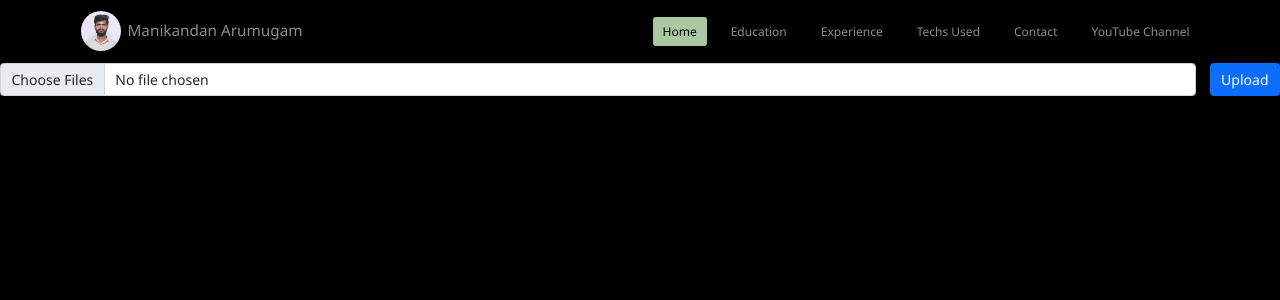
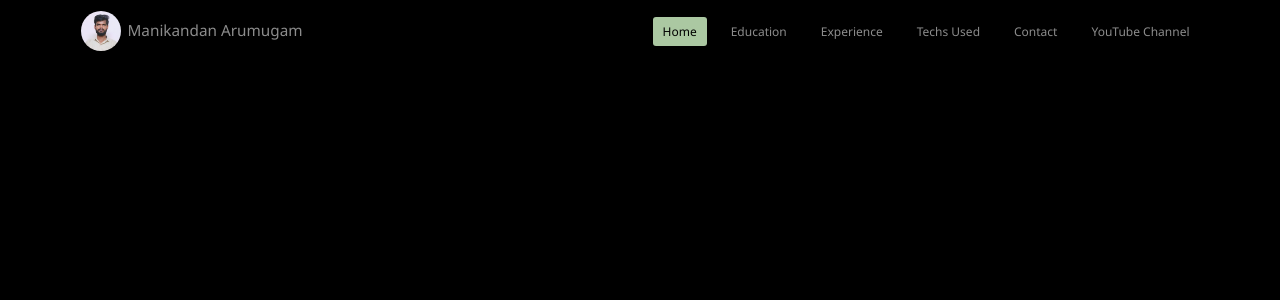
Before and after one commit to manikeeranur/react-portfolio, a React (Create React App) app: page /fileuploader in a window 1280 px wide. Shown: the top 300 px of the page. Built offline with nearby package versions, Linux system fonts and the light colour scheme.

Commit message:
fileuploader

```diff
--- a/src/App.jsx
+++ b/src/App.jsx
@@ -40,7 +40,10 @@ const App = () => {
             <Route path="/myresume" element={<MyResume />} />
           </Routes>
           <Routes>
-            <Route path="/fileUploader" element={<FileUploader />} />
+            <Route
+              path="/fileuploader/:folderName"
+              element={<FileUploader />}
+            />
           </Routes>
           <Routes>
             <Route path="/blog" element={<HtmlBlogUpload />} />
--- a/src/components/FileUploader.jsx
+++ b/src/components/FileUploader.jsx
@@ -1,93 +1,32 @@
-// import React, { useState } from "react";
+import React, { useState } from "react";
+import { useParams } from "react-router-dom";
 
-// const FileUploader = () => {
-//   const [uploadedData, setUploadedData] = useState([]);
-//   const url = "https://api.cloudinary.com/v1_1/duuesjzan/image/upload";
+const FileUploader = ({ fileName = "FrontImage", setImageUrl = () => {} }) => {
+  const { folderName } = useParams();
 
-//   const handleSubmit = async (e) => {
-//     e.preventDefault();
-
-//     const files = e.target.fileInput.files;
-//     const uploadedResponses = [];
-
-//     for (let i = 0; i < files.length; i++) {
-//       const formData = new FormData();
-//       formData.append("file", files[i]);
-//       formData.append("upload_preset", "ml_default");
-
-//       try {
-//         const response = await fetch(url, {
-//           method: "POST",
-//           body: formData,
-//         });
-
-//         const data = await response.json();
-//         uploadedResponses.push(data);
-//       } catch (error) {
-//         console.error("Error uploading file:", error);
-//       }
-//     }
-
-//     setUploadedData((prev) => [...prev, ...uploadedResponses]);
-//   };
-
-//   return (
-//     <div>
-//       <form onSubmit={handleSubmit}>
-//         <input type="file" name="fileInput" multiple />
-//         <button type="submit">Upload</button>
-//       </form>
-
-//       <div id="data">
-//         {uploadedData.map((data, index) => (
-//           <div key={index}>
-//             <p>Uploaded File: {data.original_filename}</p>
-//             <img
-//               src={data.secure_url}
-//               alt={data.original_filename}
-//               width="200"
-//             />
-//           </div>
-//         ))}
-//       </div>
-//     </div>
-//   );
-// };
-
-// export default FileUploader;
-
-import React, { useState } from "react";
-
-const FileUploader = ({
-  productId = 1,
-  fileName = "FrontImage",
-  setImageUrl,
-}) => {
-  const UserId = 1;
   const [uploadedData, setUploadedData] = useState([]);
 
   const cloudName = "duuesjzan";
   const uploadPreset = "ml_default";
-  const url = `https://api.cloudinary.com/v1_1/${cloudName}/image/upload`;
 
   const handleFileUpload = async () => {
     const files = document.getElementById(fileName).files;
     const uploadedResponses = [];
-    const folderName = `User_${UserId}/${
-      productId ? `Product_${productId}` : "Common"
-    }/${fileName}`;
+
+    const folderPath = folderName;
 
     for (let i = 0; i < files.length; i++) {
       const formData = new FormData();
       formData.append("file", files[i]);
       formData.append("upload_preset", uploadPreset);
-      formData.append("folder", folderName);
 
-      const customFileName = `FI_Shoe_${Date.now()}`;
-      formData.append("public_id", customFileName);
+      const originalFileName = files[i].name.replace(/\.[^/.]+$/, "");
+      const uploadUrl = `https://api.cloudinary.com/v1_1/${cloudName}/image/upload?folder=${encodeURIComponent(
+        folderPath
+      )}&public_id=${encodeURIComponent(originalFileName)}`;
 
       try {
-        const response = await fetch(url, {
+        const response = await fetch(uploadUrl, {
           method: "POST",
           body: formData,
         });
@@ -99,19 +38,16 @@ const FileUploader = ({
       }
     }
 
-    setUploadedData((prev) => {
-      const newData = [...prev, ...uploadedResponses];
-      return newData;
-    });
+    setUploadedData((prev) => [...prev, ...uploadedResponses]);
 
-    setImageUrl(() => {
-      const newPublicId = uploadedResponses[0]?.public_id;
-      return newPublicId;
-    });
+    if (setImageUrl && uploadedResponses.length > 0) {
+      setImageUrl(uploadedResponses[0]?.public_id);
+    }
   };
 
   return (
-    <div className="col-12">
+    <div className="col-12 w-100 min-vh-100 bg-white p-5">
+      <h3>Uploading to: {folderName}</h3>
       <div className="d-flex align-items-center gap-3">
         <input
           type="file"
@@ -130,15 +66,33 @@ const FileUploader = ({
       </div>
 
       <div id="data">
+        <div className="row gap-2 mt-3 mb-5">
+          {uploadedData.map((data, index) => (
+            <div
+              className="card px-0"
+              style={{
+                width: "24%",
+              }}
+            >
+              <img
+                key={index}
+                src={data.secure_url}
+                alt={data.original_filename}
+                className="col-12 p-3"
+              />
+              <div className="card-footer bg-dark text-white">
+                {" "}
+                {data.original_filename}
+              </div>
+            </div>
+          ))}
+        </div>
         {uploadedData.map((data, index) => (
           <div key={index}>
-            <p>Uploaded File: {data.original_filename}</p>
-            <p>Custom Name: {data.public_id}</p>
-            <img
-              src={data.secure_url}
-              alt={data.original_filename}
-              width="200"
-            />
+            <p>
+              <b>Stored URL : </b>
+              {data.url}
+            </p>
           </div>
         ))}
       </div>
```
